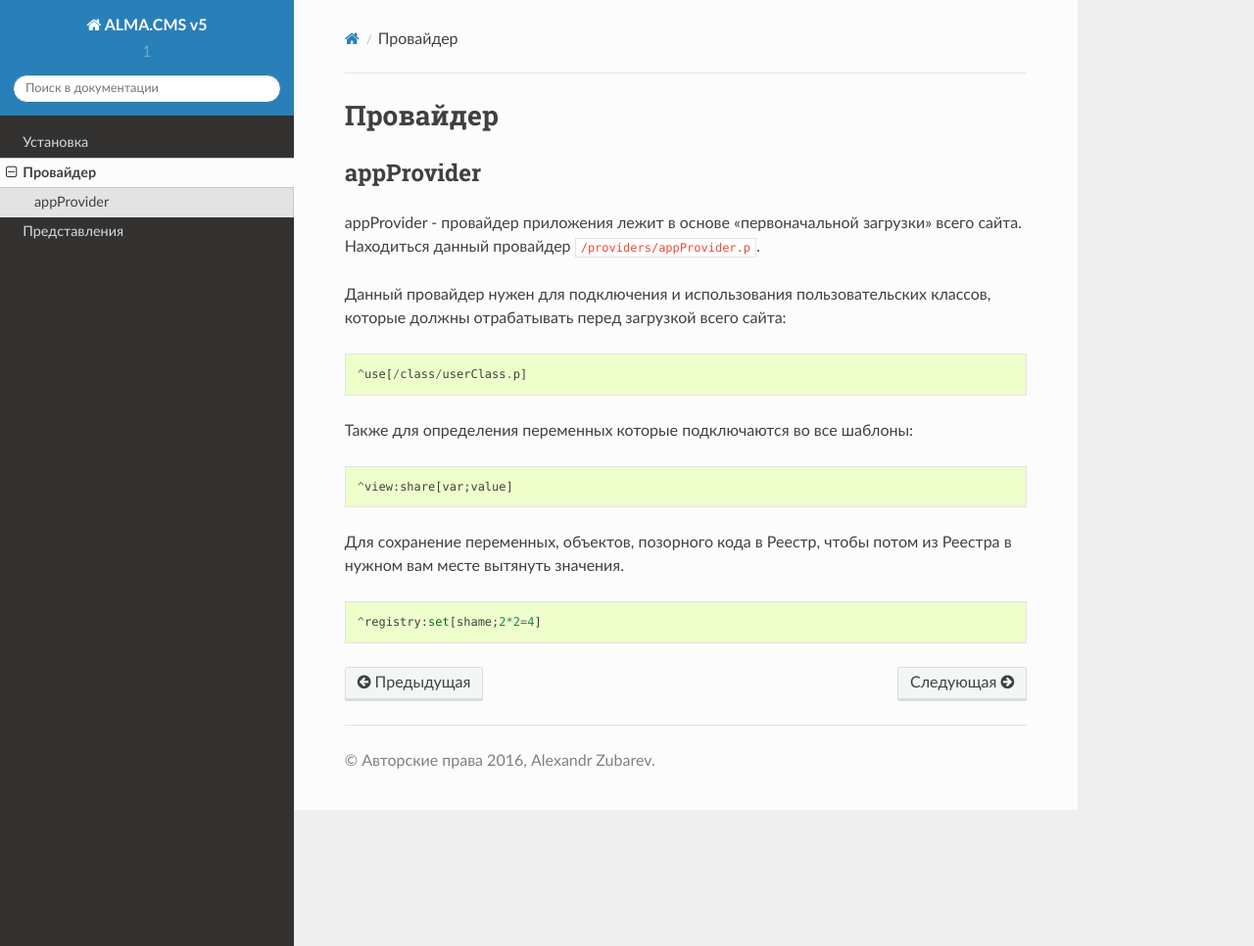
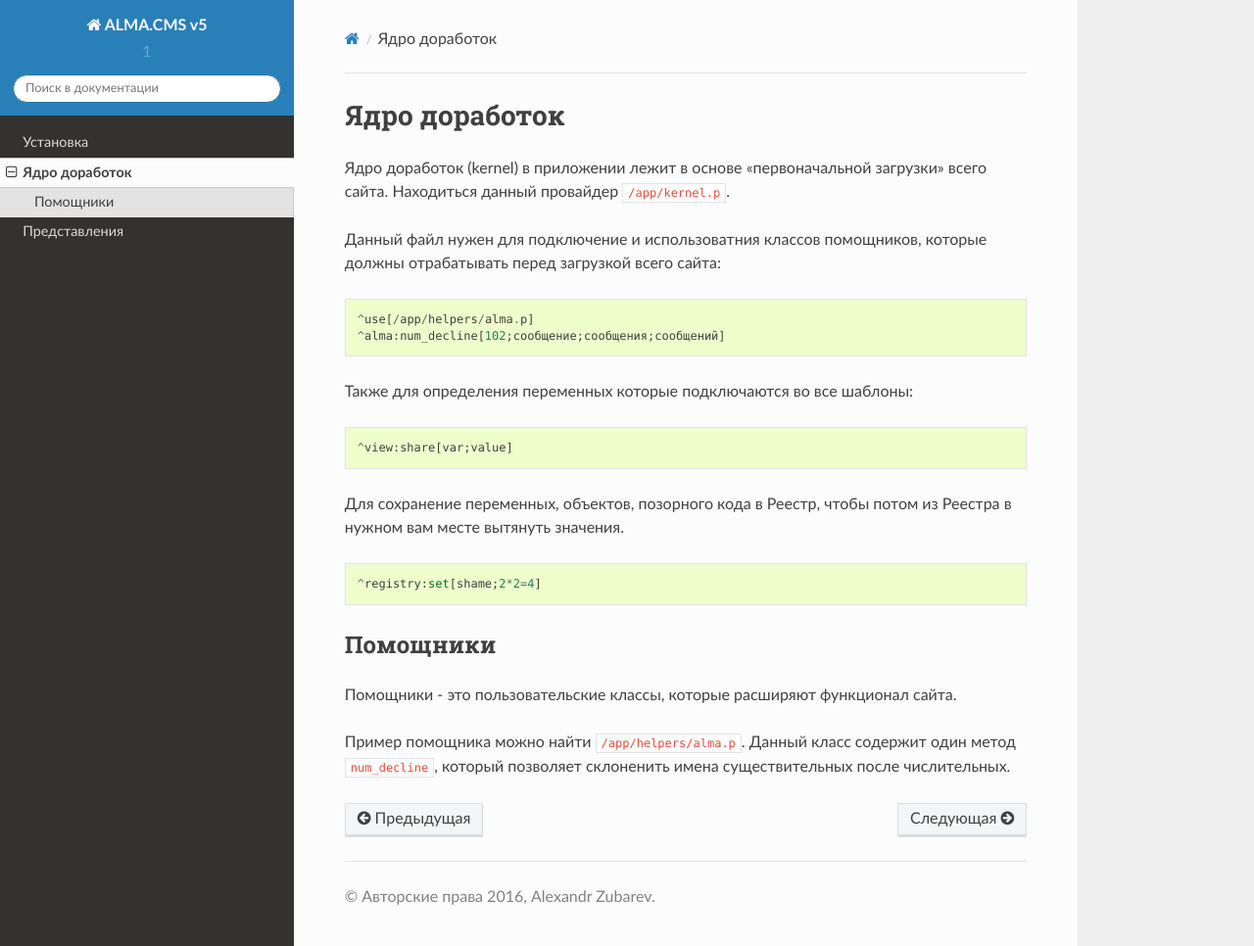
Before and after one commit to alma-com/docs, a Sphinx documentation site: the page built from docs/source/provider.rst, in a window 1280 px wide and 966 px high. Shown: the whole window at 98% size. Built offline with Sphinx 7.4.7 and the Read the Docs theme 2.0.0, drawn with Linux system fonts in a browser that asks for light colours.

Commit message:
Вместо провайдера ядро доработок

```diff
--- a/docs/source/provider.rst
+++ b/docs/source/provider.rst
@@ -1,14 +1,13 @@
-Провайдер
+Ядро доработок
 ==========
 
-appProvider
--------------------------
+Ядро доработок (kernel) в приложении лежит в основе «первоначальной загрузки» всего сайта. Находиться данный провайдер ``/app/kernel.p``.
 
-appProvider - провайдер приложения лежит в основе «первоначальной загрузки» всего сайта. Находиться данный провайдер ``/providers/appProvider.p``.
+Данный файл нужен для подключение и использоватния классов помощников, которые должны отрабатывать перед загрузкой всего сайта:
+::
 
-Данный провайдер нужен для подключения и использования пользовательских классов, которые должны отрабатывать перед загрузкой всего сайта:
-::
-	^use[/class/userClass.p]
+	^use[/app/helpers/alma.p]
+	^alma:num_decline[102;сообщение;сообщения;сообщений]
 
 Также для определения переменных которые подключаются во все шаблоны:
 ::
@@ -17,3 +16,11 @@ appProvider - провайдер приложения лежит в основе
 Для сохранение переменных, объектов, позорного кода в Реестр, чтобы потом из Реестра в нужном вам месте вытянуть значения.
 ::
 	^registry:set[shame;2*2=4]
+
+
+Помощники
+-------------------------
+
+Помощники - это пользовательские классы, которые расширяют функционал сайта.
+
+Пример помощника можно найти ``/app/helpers/alma.p``. Данный класс содержит один метод ``num_decline``, который позволяет склоненить имена существительных после числительных.
--- a/docs/source/view.rst
+++ b/docs/source/view.rst
@@ -47,9 +47,9 @@
 Передача данных во все представления
 -------------------------
 
-Иногда вам нужно передать данные во все представления вашего приложения. Для этого необходимо `в провайдер приложения`_ ``/providers/appProvider.p`` написать следующее:
+Иногда вам нужно передать данные во все представления вашего приложения. Для этого необходимо `в ядро доработок`_ ``/app/kernel.p`` написать следующее:
 
-.. _`в провайдер приложения`: provider.html#appprovider
+.. _`в ядро доработок`: provider.html#kernel
 
 ::
 
```
Also changed, not shown: 11 other files.
